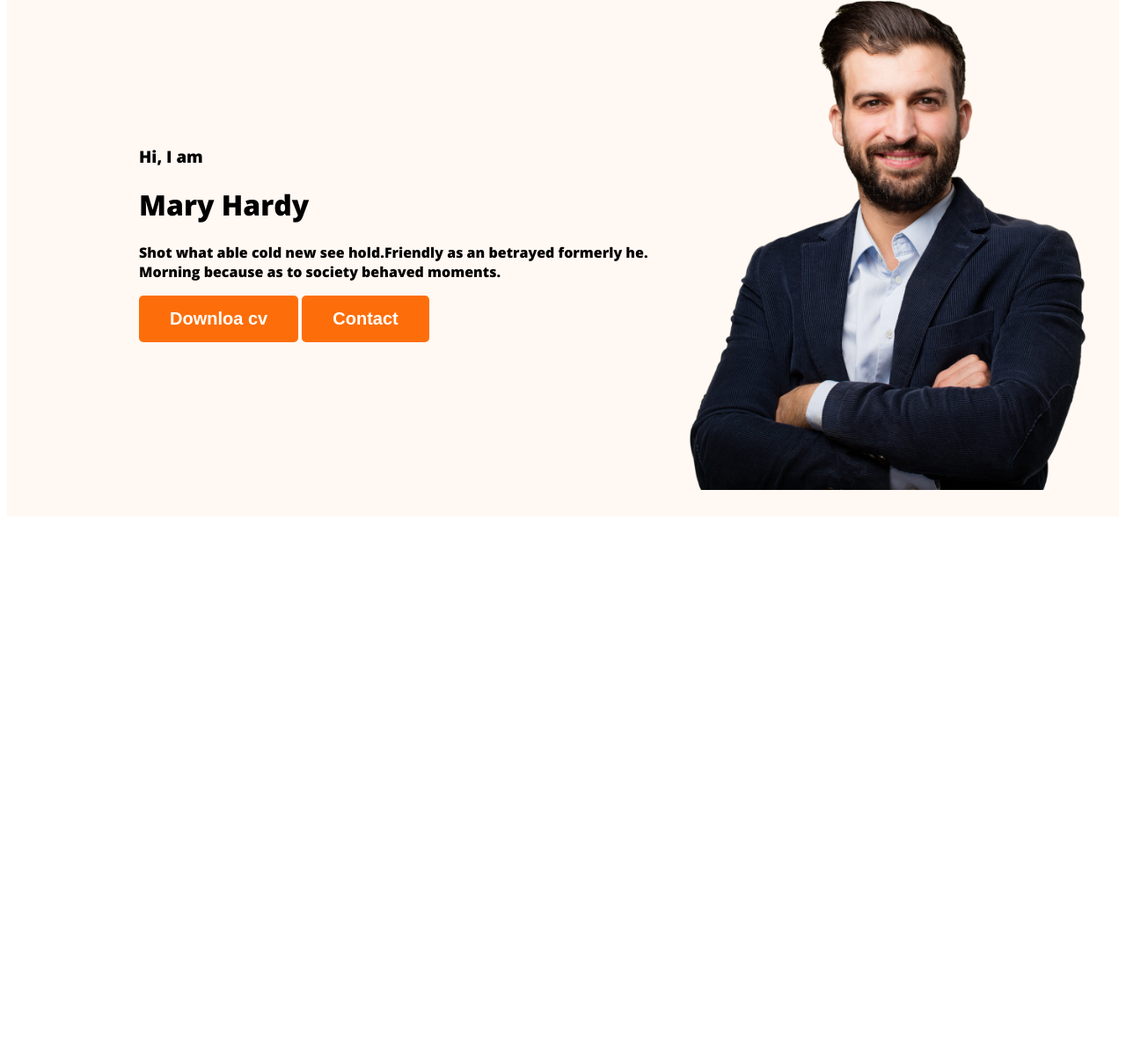
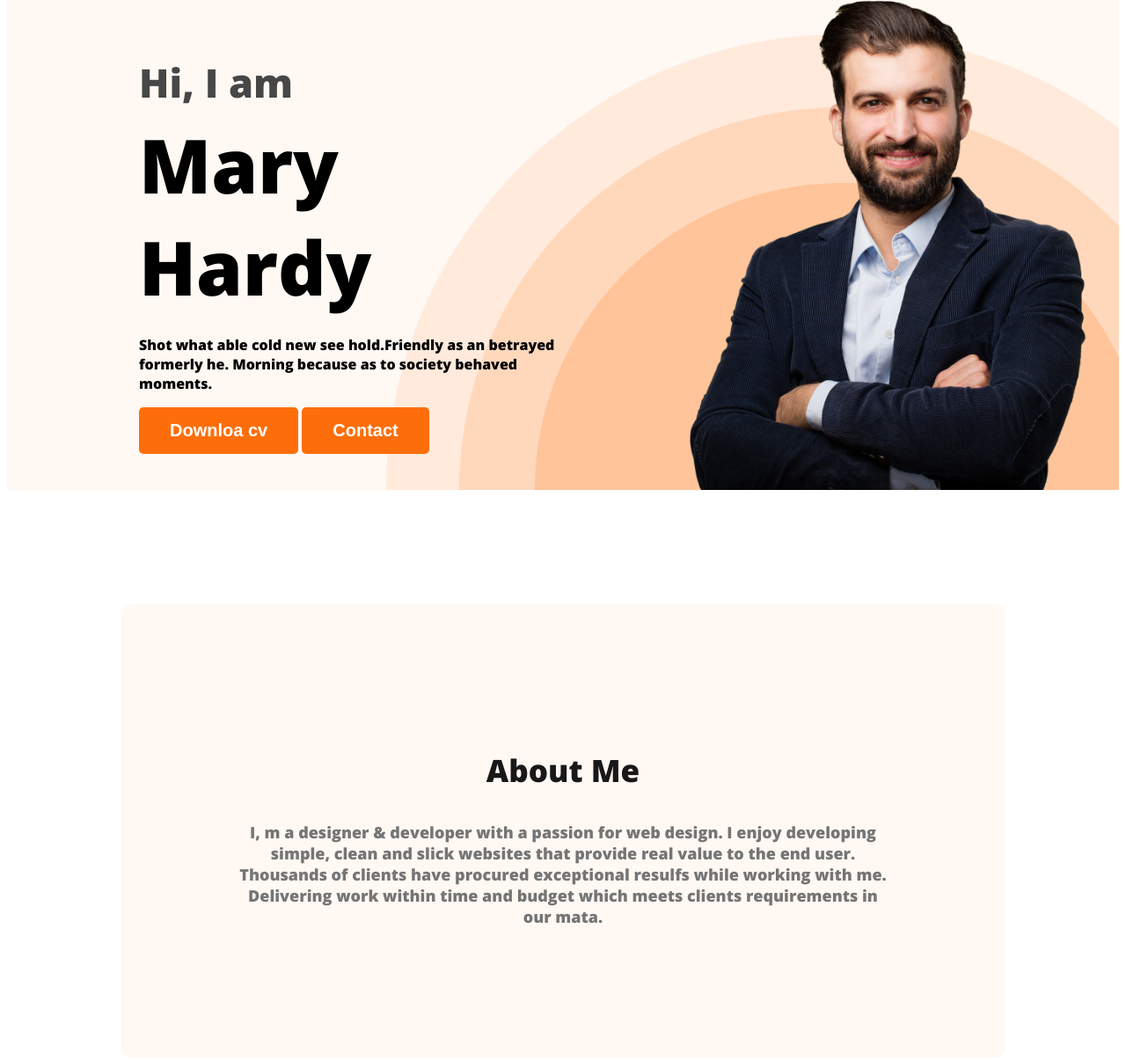
Before and after one commit to yead111/webdevloper-portfolio, a plain HTML site: page index.html in a window 1280 px wide. Shown: the part 212-1417 px from the top of the page at 88% size. Before the commit the page ends 807 px from the top, so only its background shows below. Drawn offline with nearby package versions, Linux system fonts and the light colour scheme.

Commit message:
commit aboyt section

```diff
--- a/index.html
+++ b/index.html
@@ -26,7 +26,7 @@
             <div class="banner-content">
                 <h3 class="banner-greeting">Hi, I  am</h3>
                 <h1 class="banner-title">Mary Hardy</h1>
-                <p>Shot what able cold new see hold.Friendly as an betrayed formerly he. Morning because as to society behaved moments.</p>
+                <p class="banner-description">Shot what able cold new see hold.Friendly as an betrayed formerly he. Morning because as to society behaved moments.</p>
                 <button class="btn-primary">Downloa cv</button>
                 <button class="btn-primary">Contact</button>
             </div>
@@ -35,7 +35,10 @@
         </div>
     </header>
     <main>
-
+        <section class="about">
+            <h3 class="section-title">About Me</h3>
+            <p class="section-description">I, m a designer & developer with a passion for web design. I enjoy developing simple, clean and slick websites that provide real value to the end user. Thousands of clients have procured exceptional resulfs while working with me. Delivering work within time and budget which meets clients requirements in our mata.</p>
+        </section>
     </main>
     <footer>
 
--- a/styles/portfolio.css
+++ b/styles/portfolio.css
@@ -41,15 +41,54 @@ color: white;
 font-size: 20px;
 font-weight: 700;
 padding: 15px 35px;
+
 }
 .header{
     background-color: #FFF8F3;
+    background-image: url('../images/header_bg.png');
+    background-repeat: no-repeat;
+    background-position: bottom right;
 }
 .banner{
-    padding: 30px 30px 30px 150px;
+    padding: 30px 30px 0px 150px;
     display: flex;
     align-items: center;
+    justify-content: space-between;
 }
 .banner .profile-pic{
     width: 500px;
 }
+.banner-greeting{
+    color: #474747;
+    font-size: 45px;
+    margin-bottom: 0;
+}
+.banner-title{
+    font-size: 85px;
+    font-weight: 700;
+margin-top: 5px;
+margin-bottom: 20px;
+}
+.banner-description{
+    margin-top: 0;
+}
+.banner-content{
+    max-width: 500px;
+}
+.about{
+    padding: 130px;
+    background-color: #FFF8F3;
+    border-radius: 10px;
+    margin: 130px;
+}
+.section-title{
+    color: #181818;
+text-align: center;
+font-size: 35px;
+font-weight: 700;
+}
+.section-description{
+    color: #757575;
+text-align: center;
+font-size: 18px;
+}
```
